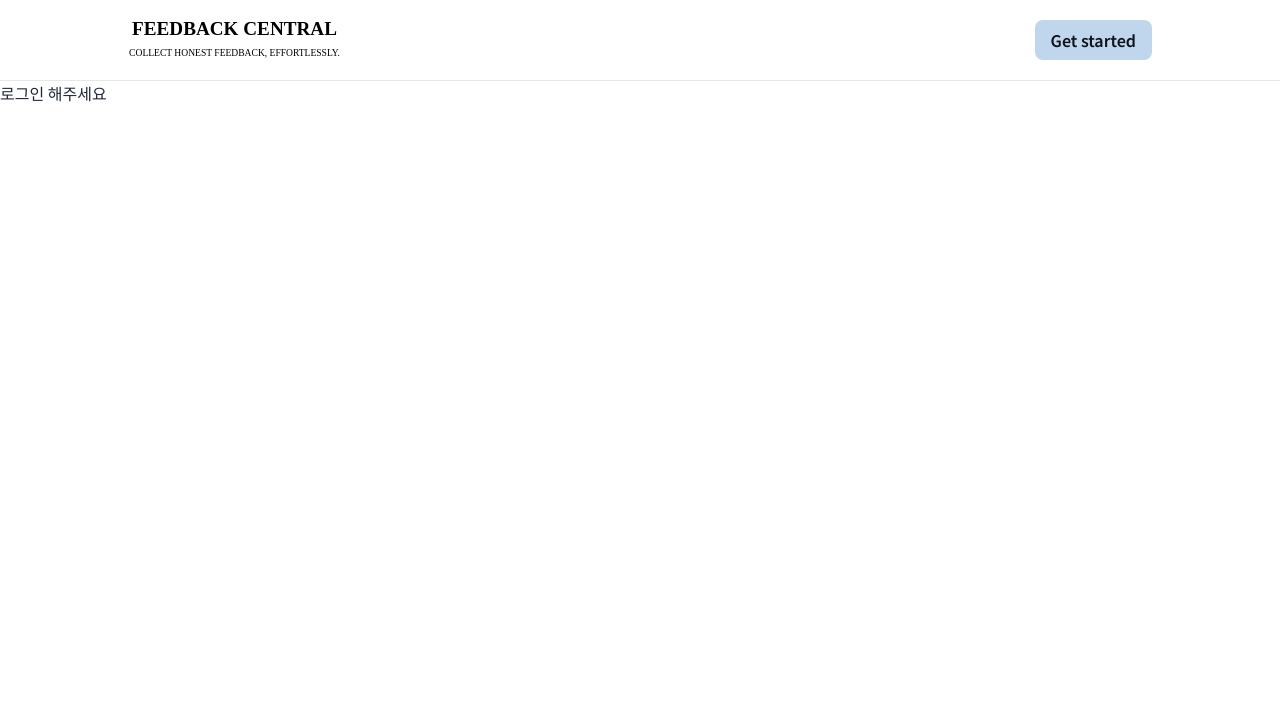
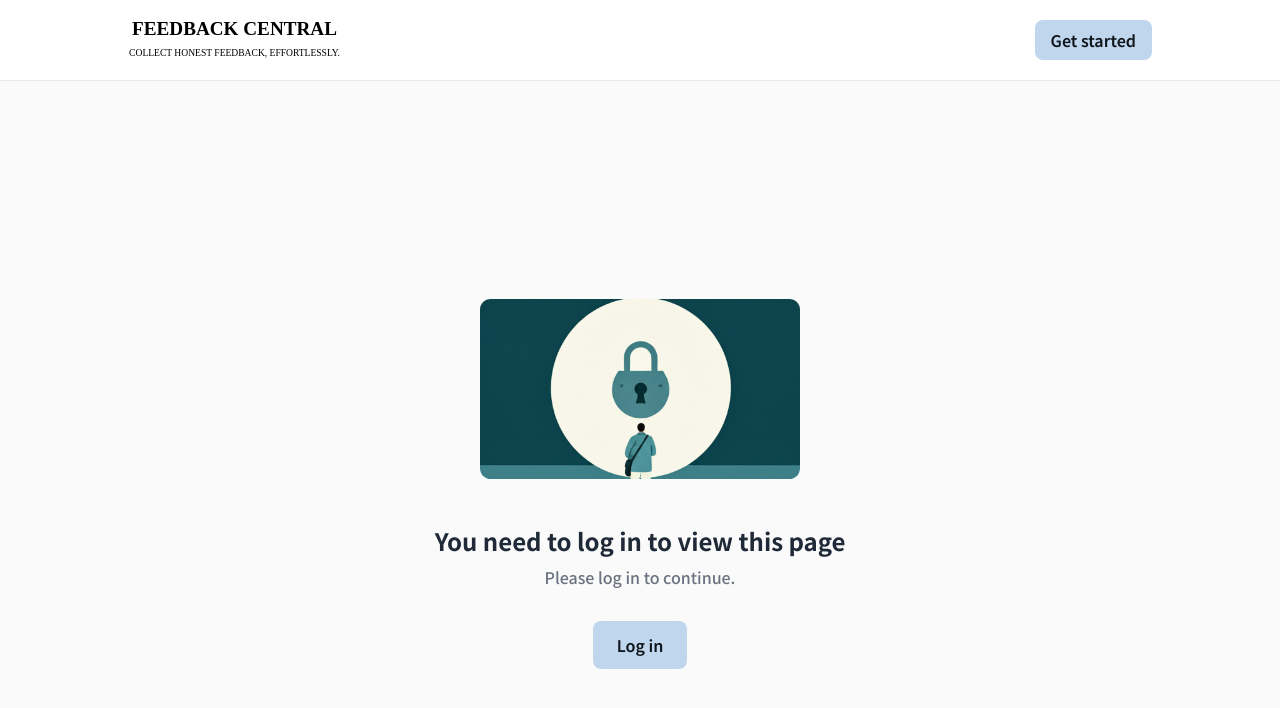
Before and after one commit to parkyoumin/Nestjs-prisma-Nextjs, a Next.js app in the folder front_feedback/: page /have-to-login in a window 1280 px wide. Shown: the top 708 px of the page. Built offline with nearby package versions, Linux system fonts and the light colour scheme; no server answers.

Commit message:
feat) have-to-login 페이지

```diff
--- a/front_feedback/src/app/have-to-login/page.tsx
+++ b/front_feedback/src/app/have-to-login/page.tsx
@@ -1,5 +1,33 @@
-const page = () => {
-  return <div>로그인 해주세요</div>;
+import Image from "next/image";
+import PrimaryButton from "@/components/PrimaryButton";
+
+const HaveToLoginPage = () => {
+  const loginUrl = `${process.env.NEXT_PUBLIC_API_URL}/auth/google`;
+
+  return (
+    <main className="flex min-h-screen flex-col items-center justify-center bg-zinc-50/90">
+      <div className="w-full max-w-md text-center">
+        <div className="relative mx-auto mb-10 flex h-48 w-80 items-center justify-center">
+          <Image
+            src="/have-to-login-illustration.svg"
+            alt="A person standing in front of a giant lock, illuminated by a spotlight."
+            width={400}
+            height={400}
+            priority
+          />
+        </div>
+
+        <h1 className="mb-2 text-2xl font-bold text-gray-800">
+          You need to log in to view this page
+        </h1>
+        <p className="mb-8 text-gray-500">Please log in to continue.</p>
+
+        <PrimaryButton href={loginUrl} className="!w-auto">
+          Log in
+        </PrimaryButton>
+      </div>
+    </main>
+  );
 };
 
-export default page;
+export default HaveToLoginPage;
```
Also changed, not shown: front_feedback/public/have-to-login-illustration.svg (added).
